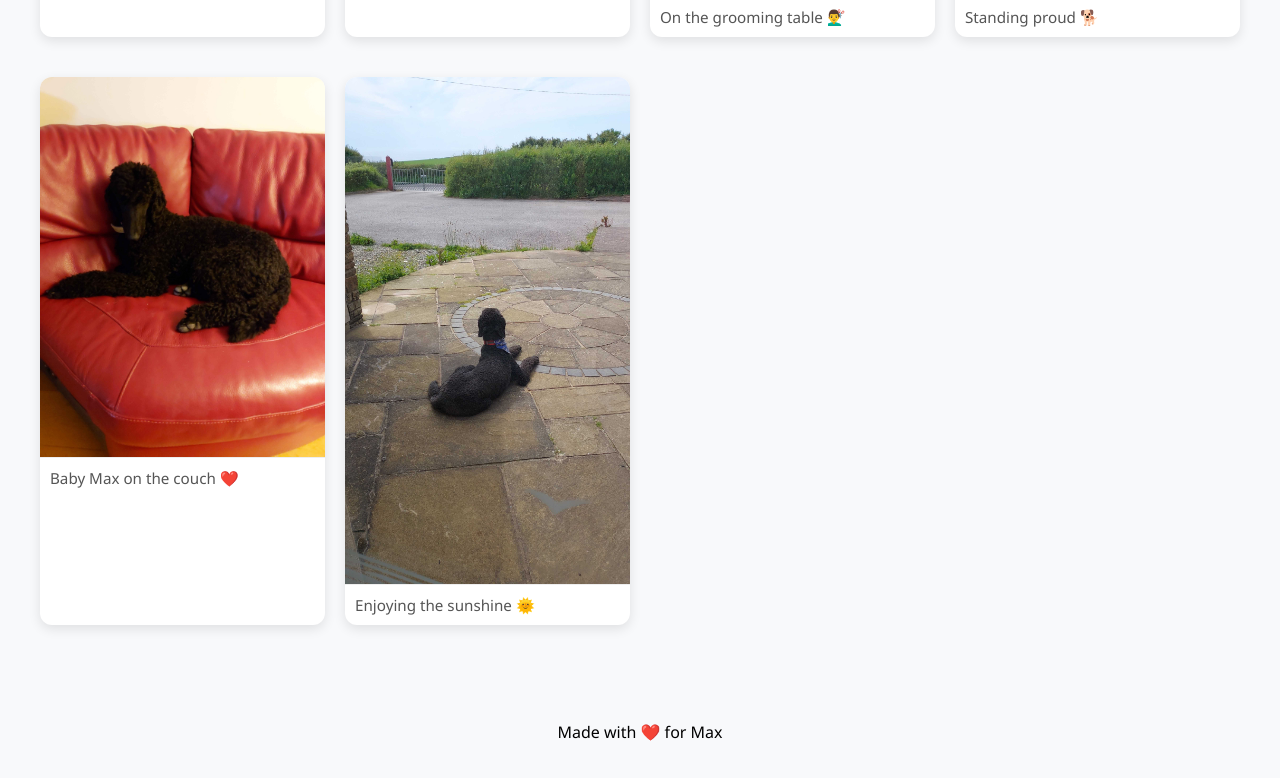
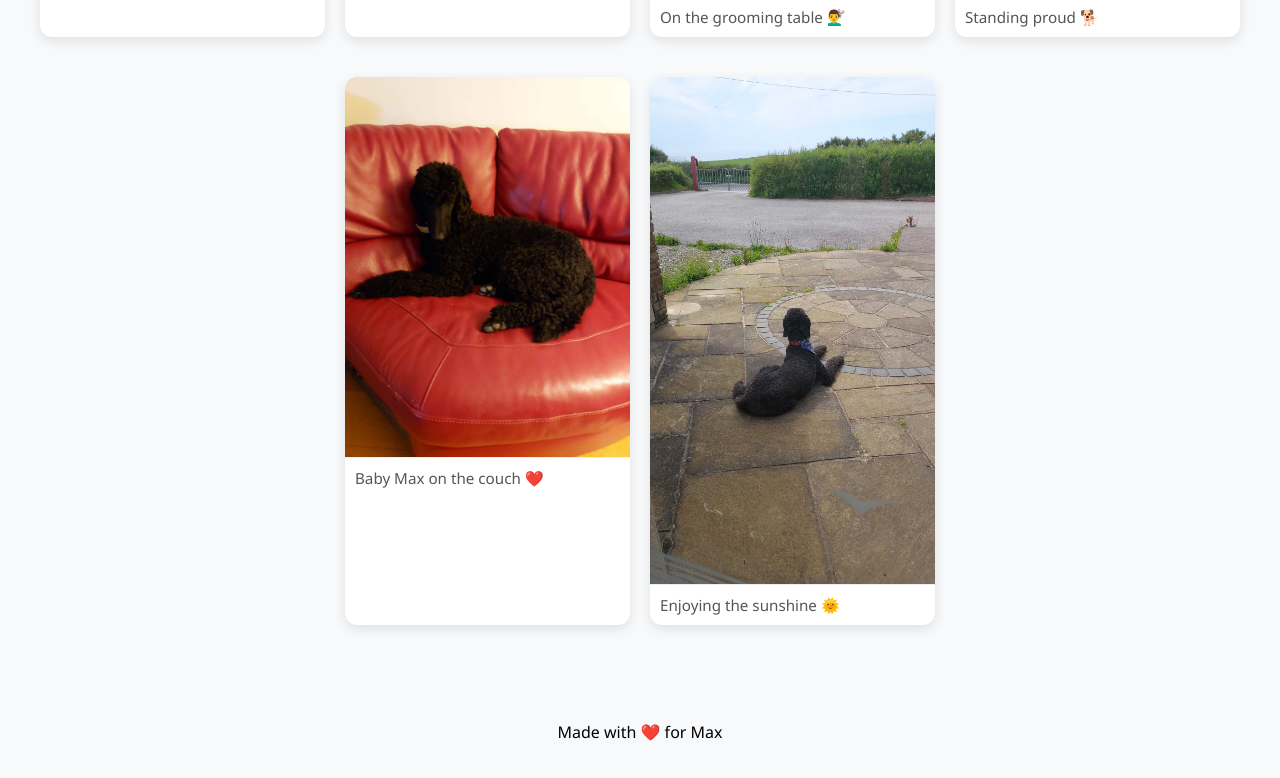
Before and after one commit to owenbcoding/CC-dog-gallery, a plain HTML site: page index.html in a window 1280 px wide. Shown: the part 658-1436 px from the top of the page. Drawn offline with Linux system fonts and the light colour scheme.

Commit message:
added media query to css

```diff
--- a/style.css
+++ b/style.css
@@ -83,3 +83,8 @@ footer {
   color: black;
   margin-top: 40px;
 }
+
+@media (min-width: 901px) {
+  .gallery--center-two .card:nth-child(1) { grid-column: 2; }
+  .gallery--center-two .card:nth-child(2) { grid-column: 3; }
+}
```
